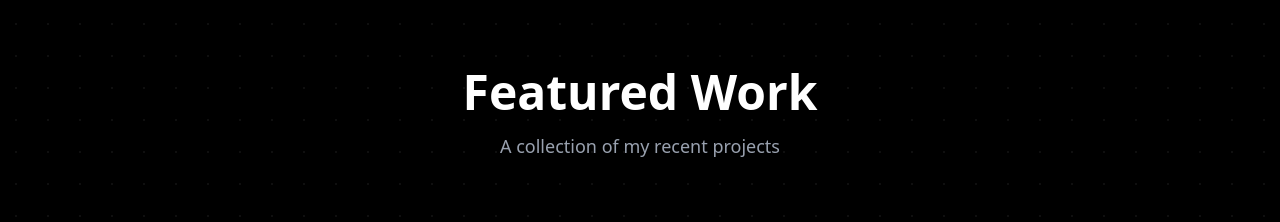
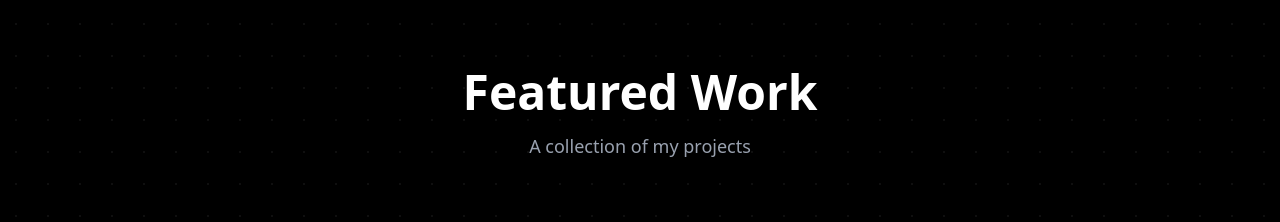
Before and after one commit to Lin18210/Lin_Portfolio, a React (Vite) app in the folder my_portfolio/: page / in a window 1280 px wide. Shown: the part 2360-2582 px from the top of the page. Built offline with nearby package versions, Linux system fonts and the light colour scheme.

Commit message:
Some Tweaks

```diff
--- a/my_portfolio/src/App.jsx
+++ b/my_portfolio/src/App.jsx
@@ -886,7 +886,7 @@ export default function Portfolio() {
             className="text-center mb-16"
           >
             <motion.h2 variants={fadeInUp} className="text-4xl md:text-5xl font-bold text-white mb-4">Featured Work</motion.h2>
-            <motion.p variants={fadeInUp} className="text-gray-400 text-lg">A collection of my recent projects</motion.p>
+            <motion.p variants={fadeInUp} className="text-gray-400 text-lg">A collection of my projects</motion.p>
           </motion.div>
 
           <div className="projects-grid">
```
